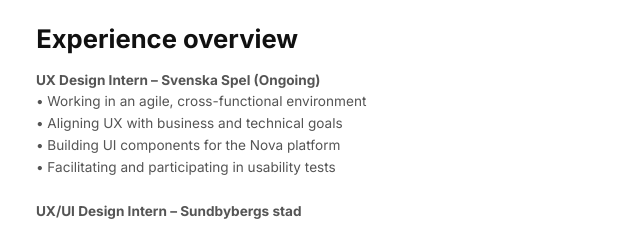
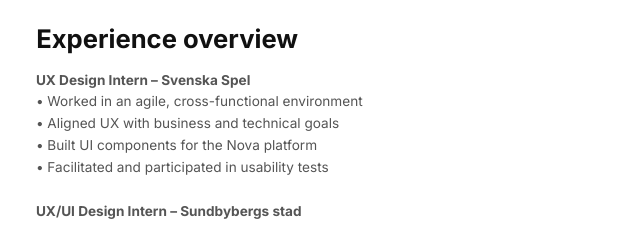
Before and after one commit to desjohnsen/portfolio, a React (Vite) app: page /about in a window 1280 px wide. Shown: the part 677-902 px from the top of the page, without its empty margins (206-846 px from the left). Built offline with nearby package versions, Linux system fonts and the light colour scheme.

Commit message:
docs: update experience section

```diff
--- a/src/pages/About.jsx
+++ b/src/pages/About.jsx
@@ -98,15 +98,15 @@ const About = () => {
 
         <ul className="experience-section">
           <li className="about-text">
-            <strong>UX Design Intern – Svenska Spel (Ongoing)</strong>
+            <strong>UX Design Intern – Svenska Spel</strong>
             <br />
-            • Working in an agile, cross-functional environment
+            • Worked in an agile, cross-functional environment
             <br />
-            • Aligning UX with business and technical goals
+            • Aligned UX with business and technical goals
             <br />
-            • Building UI components for the Nova platform
+            • Built UI components for the Nova platform
             <br />
-            • Facilitating and participating in usability tests
+            • Facilitated and participated in usability tests
           </li>
           <li className="about-text">
             <strong>UX/UI Design Intern – Sundbybergs stad</strong>
```
